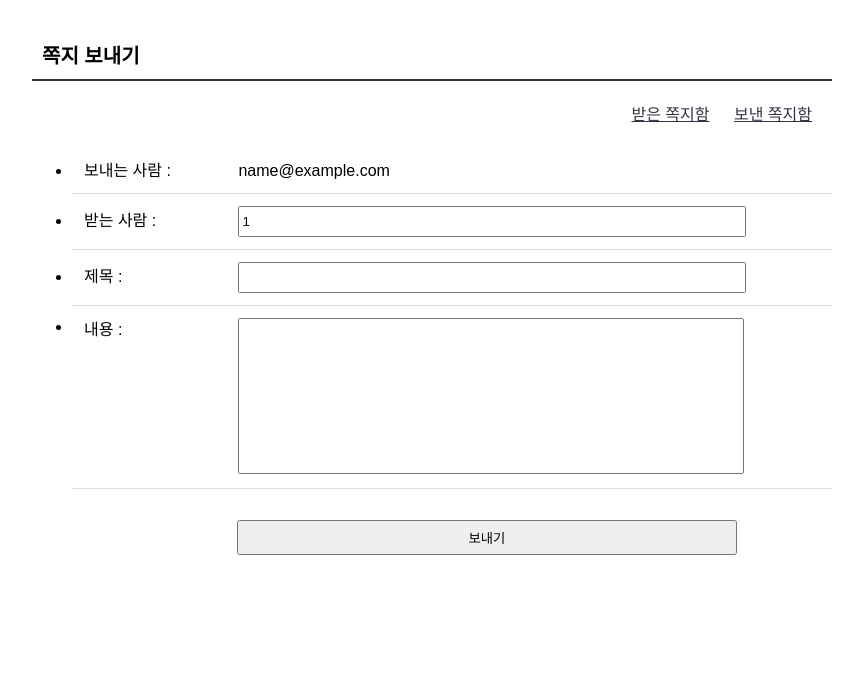
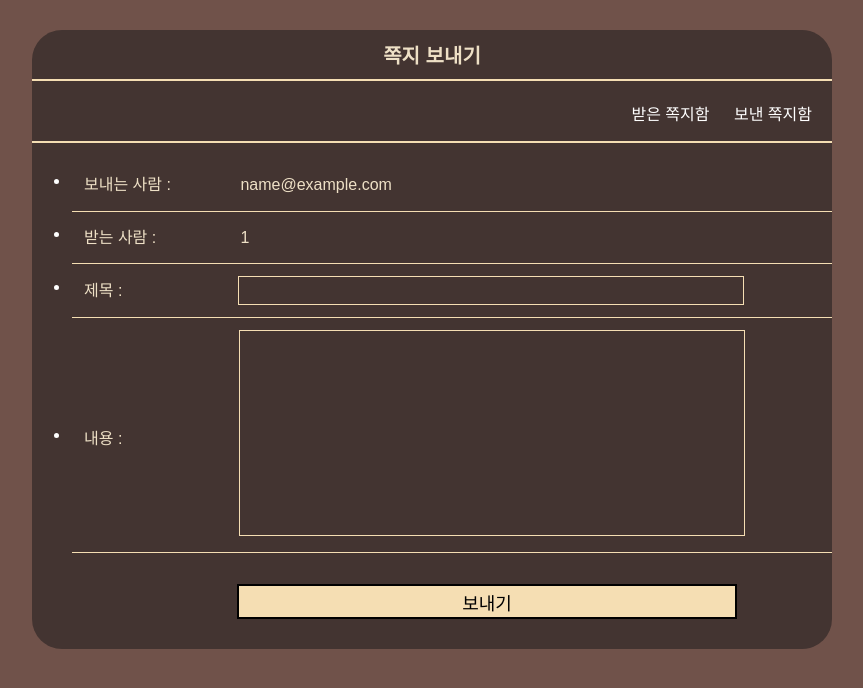
Before and after one commit to SeoEunGi0802/HongBer, a PHP site: page /hongber/php/message.php?rev_email=1 in a window 1280 px wide. Shown: the top 688 px of the page, without its empty margins (208-1071 px from the left). Run offline with PHP 8.4, Linux system fonts and the light colour scheme; the visitor is signed in with stand-in values (Sample User, id 1); a stand-in replaces the project's code that opens the database connection.

Commit message:
0528 update code

```diff
--- a/hongber/css/message.css
+++ b/hongber/css/message.css
@@ -2,6 +2,8 @@
 body {
     margin: 0 auto;
     font-family: '나눔 고딕', NanumGothic, '돋움', Dotum, sans-serif;
+    background-color: #70524a;
+    color: rgb(238, 224, 198);
 }
 a {
     color: #000;
@@ -16,12 +18,19 @@ a {
 /*----------------------쪽지 영역--------------------*/
 #message {
     width: 800px; margin: 0 auto;
+    background: #433431;
+    border-radius: 30px;
 }
 #message h3{
     margin-top: 30px;
     padding: 10px;
-    border-bottom: solid 2px #2f3542;
+    border-bottom: solid 2px wheat;
     font-size: 20px;
+    display: flex;
+    flex-direction: row;
+    flex-wrap: nowrap;
+    align-items: center;
+    justify-content: space-around;
 }
 #wirte_msg{
     padding: 0 20px;
@@ -30,10 +39,24 @@ a {
     display: inline-block;
 }
 #write_msg .col1 {
+    position: relative;
     width: 150px;
 }
+#write_msg .col1::before {
+    position: absolute;
+    content: "";
+    display: block;
+    top: 8px;
+    left: -30px;
+    width: 1px;
+    height: 1px;
+    background-color: #fff;
+    border: 2px solid #fff;
+    border-radius: 50%;
+}
 #write_msg li{
-    border-bottom: solid 1px #dddddd;
+    list-style: none;
+    border-bottom: solid 1px wheat;
     padding: 12px;
 }
 #write_msg input {
@@ -42,39 +65,65 @@ a {
 }
 #write_msg textarea {
     width: 500px;
-    height: 150px;
+    height: 200px;
     resize: none;
 }
 #write_msg #textarea {
     position: relative;
-    height: 158px;
 }
 #write_msg #textarea .col1 {
-    position: absolute;
-    top: 10px;
+    float: left;
+    margin: 95px 5px 95px 0;
 }
 #write_msg #textarea .col2 {
-    position: absolute;
-    left: 166px;
+    display: inline-block;
+}
+.col2 textarea {
+    background: none;
+    border: 1px solid wheat;
+    font-size: 16px;
+    color: rgb(238, 224, 198);
+}
+.na input[type="text"]{
+    background: none;
+    border: none;
+    font-size: 16px;
+    color: rgb(238, 224, 198);
+}
+.rv input[type="text"] {
+    background: none;
+    border: none;
+    font-size: 16px;
+    color: rgb(238, 224, 198);
+}
+.sub input[type="text"] {
+    background: none;
+    border: 1px solid wheat;
+    font-size: 16px;
+    color: rgb(238, 224, 198);
 }
 #write_msg input[type="submit"]{
     height: 35px;
     margin: 15px 0 30px 205px;
     cursor: pointer;
+    background: wheat;
+    font-size: large;
+    border-style: double;
 }
 #message .top_buttons{
     text-align: right;
-    margin: 20px 0px;
+    padding-bottom: 1rem;
+    border-bottom: solid 2px wheat;
 }
 #message .top_buttons li{
     display: inline;
     margin-right: 20px;
 }
 #message .top_buttons li a:link{
-    text-decoration: underline;
-    color: #2f3542;
+    color: #fff;
+    text-decoration: none;
 }
 #message .top_buttons li a:visited{
-    text-decoration: underline;
-    color: #2f3542;
+    color: #fff;
+    text-decoration: none;
 }
--- a/hongber/php/addbox.php
+++ b/hongber/php/addbox.php
@@ -98,7 +98,7 @@ if (!isset($_SESSION['kakao_access_token'])) {
                             $wait_day = $row['wait_day'];
                             $wait_status = $row['wait_status'];
                         ?>
-                            <li>
+                            <li class="userlist">
                                 <form action='' method="POST">
                                     <?php if ($mode == "A") { ?>
                                         <?php
@@ -116,6 +116,7 @@ if (!isset($_SESSION['kakao_access_token'])) {
                                     <span class="col3"><a href="/hongber/php/knock.php?name=<?= $wait_name ?>&email=<?= $wait_email ?>"><?= $wait_email ?></a></span>
                                     <span class="col4"><?= $wait_day ?></span>
                                     <span class="col5"><?= $wait_status ?></span>
+                                </form>
                             </li>
                         <?php
                             $num = $num + 1;
--- a/hongber/php/message.php
+++ b/hongber/php/message.php
@@ -50,15 +50,15 @@ if (!isset($_SESSION['kakao_access_token'])) {
                         <ul>
                             <li>
                                 <span class="col1">보내는 사람 : </span>
-                                <span class="col2"><?= $email ?></span>
+                                <span class="col2 na"><input type="text" value="<?= $email ?>" readonly></span>
                             </li>
                             <li>
                                 <span class="col1">받는 사람 : </span>
-                                <span class="col2"><input type="text" value="<?= $_GET['rev_email'] ?>" name="rv_id" readonly></span>
+                                <span class="col2 rv"><input type="text" value="<?= $_GET['rev_email'] ?>" name="rv_id" readonly></span>
                             </li>
                             <li>
                                 <span class="col1">제목 : </span>
-                                <span class="col2"><input type="text" name="subject"></span>
+                                <span class="col2 sub"><input type="text" name="subject"></span>
                             </li>
                             <li id="textarea">
                                 <span class="col1">내용 : </span>
```
Also changed, not shown: hongber/css/addbox.css (+31 -5 lines), hongber/css/msgbox.css (+34 -6 lines), hongber/css/msgview.css (+18 -13 lines), hongber/php/msgbox.php (+2 -8 lines), hongber/php/msgview.php (+4 -3 lines), README.md. Lines whose indentation alone changed are shown as unchanged.
